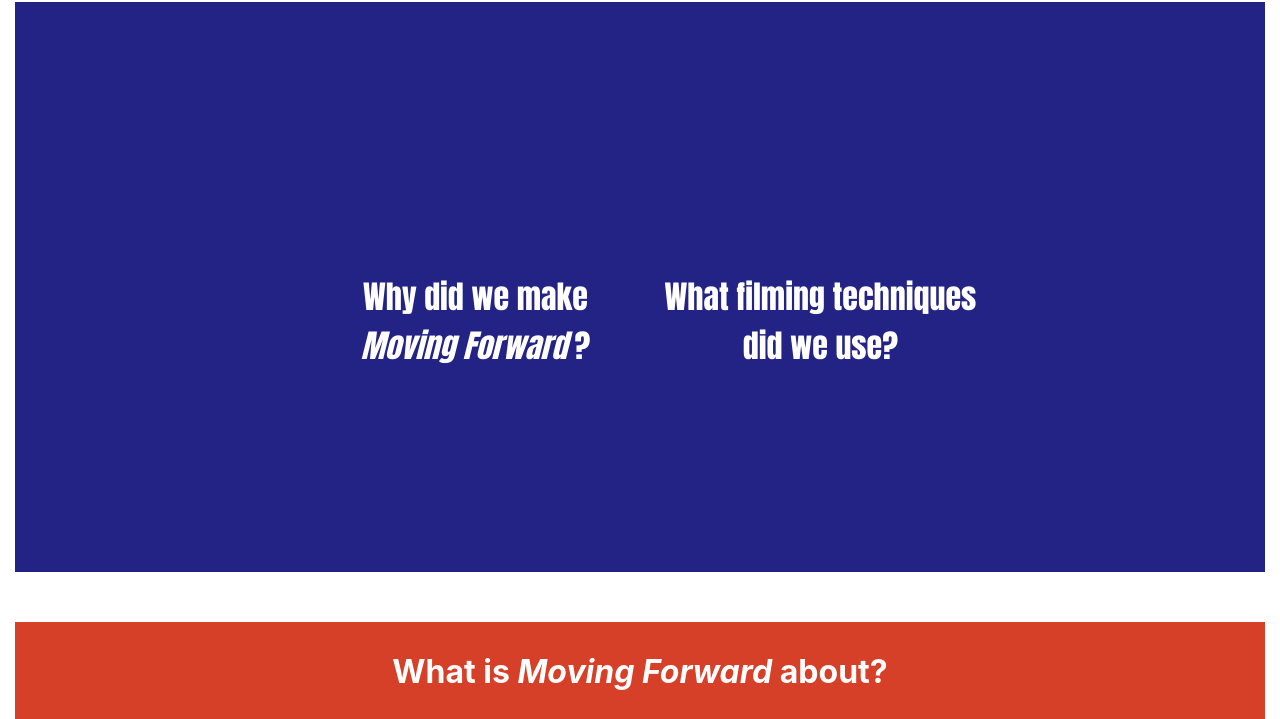
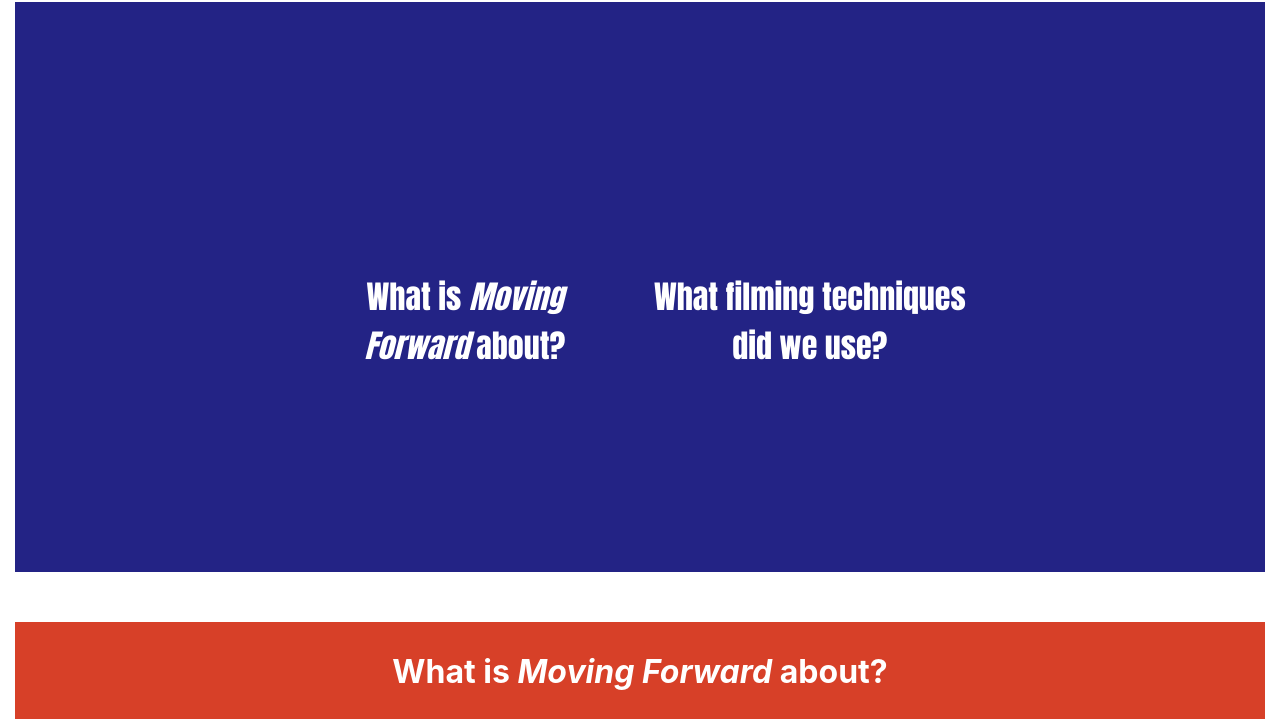
Before and after one commit to l-mccarthy/CommunicationsLab, a plain HTML site: page 30MFF Website/statement.html in a window 1280 px wide. Shown: the part 76-795 px from the top of the page. Drawn offline with Linux system fonts and the light colour scheme.

Commit message:
Update statement.html

```diff
--- a/30MFF Website/statement.html
+++ b/30MFF Website/statement.html
@@ -31,7 +31,7 @@
   <!-- starting screen links -->
   <nav class="starting-statement">
     <ul class="navbar-links">
-      <li class="profiles"><a href="#aboutfilm">Why did we make <i>Moving Forward</i> ?</a></li>
+      <li class="profiles"><a href="#aboutfilm">What is <i>Moving Forward</i> about?</a></li>
       <li class="profiles"><a href="#techniques">What filming techniques did we use?</a></li>
     </ul>
   </nav>
```
